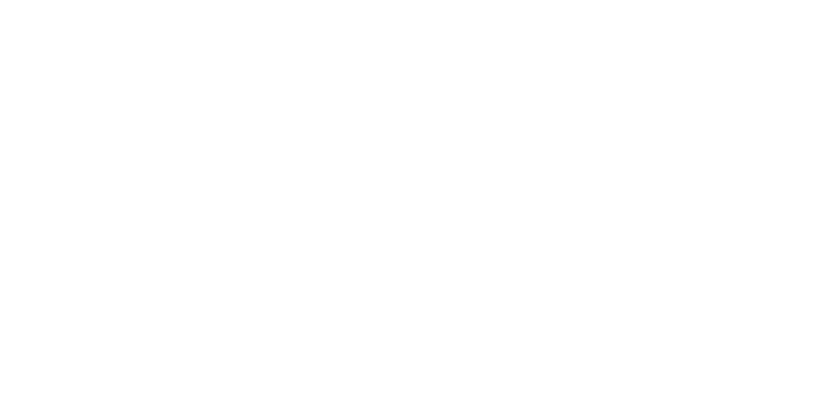
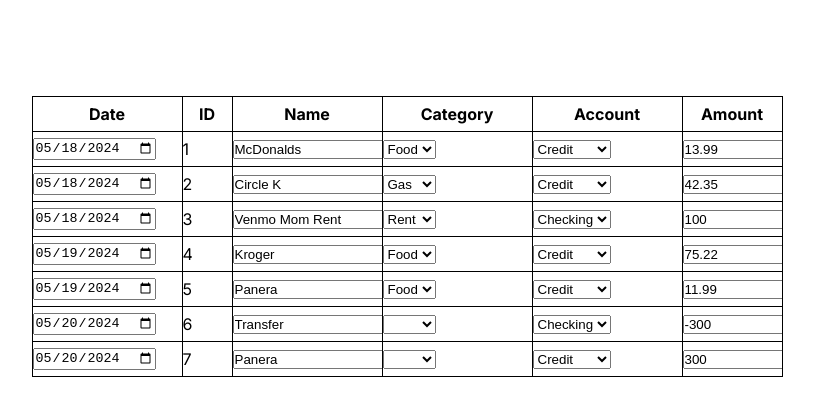
Before and after one commit to JoshSilveous/money-tracker, a Next.js app: page / in a window 1280 px wide. Shown: the top 416 px of the page, without its empty margins (233-1047 px from the left). Built offline with nearby package versions, Linux system fonts and the light colour scheme.

Commit message:
added Transactions table with basic rendering

```diff
--- /dev/null
+++ b/app/components/TransactionsTable/TransactionsTable.tsx
@@ -0,0 +1,87 @@
+'use client'
+import { useEffect, useState } from 'react'
+import styles from './TransactionsTable.module.scss'
+import { getAccounts, getCategories, getTransactions } from '@/mock_srv'
+import { JGrid, JGridProps } from '../JGrid/JGrid'
+import { formatDate } from '@/app/util/formatDate'
+
+export function TransactionsTable() {
+	interface DataState {
+		transactions: Transaction[]
+		categories: Category[]
+		accounts: Account[]
+	}
+	const [data, setData] = useState<DataState>()
+
+	useEffect(() => {
+		Promise.all([getTransactions(), getCategories(), getAccounts()]).then((res) => {
+			console.log(res)
+			setData({
+				transactions: res[0],
+				categories: res[1],
+				accounts: res[2],
+			})
+		})
+	}, [])
+
+	if (data === undefined) {
+		return <div>Loading...</div>
+	}
+	// beyond this point, data has been loaded
+
+	const columnTitles = ['Date', 'ID', 'Name', 'Category', 'Account', 'Amount']
+	const defaultColumnWidths = ['150px', '50px', '150px', '150px', '150px', '100px']
+
+	const columnHeaderElems = columnTitles.map((title) => (
+		<div className={styles.header}>{title}</div>
+	))
+	// yyyy-mm-dd
+	const transactionsElems = data.transactions.map((transaction) => {
+		const formattedDate = formatDate(transaction.date)
+
+		const categoryDropdown = (
+			<select
+				data-key='category_id'
+				defaultValue={transaction.category_id === null ? '' : transaction.category_id}
+			>
+				<option value='' />
+				{data!.categories.map((category) => {
+					return <option value={category.category_id}>{category.name}</option>
+				})}
+			</select>
+		)
+
+		const accountDropdown = (
+			<select
+				data-key='account_id'
+				defaultValue={transaction.account_id === null ? '' : transaction.account_id}
+			>
+				<option value='' />
+				{data!.accounts.map((account) => {
+					return <option value={account.account_id}>{account.name}</option>
+				})}
+			</select>
+		)
+
+		return [
+			<input data-key='date' type='date' defaultValue={formattedDate} />,
+			<div data-key='transaction_id'>{transaction.transaction_id}</div>,
+			<input data-key='name' type='text' defaultValue={transaction.name} />,
+			categoryDropdown,
+			accountDropdown,
+			<input data-key='amount' type='number' defaultValue={transaction.amount} />,
+		]
+	})
+
+	const jGridConfig: JGridProps = {
+		headers: columnHeaderElems,
+		content: transactionsElems,
+		defaultColumnWidths: defaultColumnWidths,
+	}
+
+	return (
+		<div>
+			<JGrid {...jGridConfig} />
+		</div>
+	)
+}
--- a/app/page.tsx
+++ b/app/page.tsx
@@ -1,5 +1,10 @@
+import { TransactionsTable } from './components/TransactionsTable/TransactionsTable'
 import styles from './page.module.scss'
 
 export default function Home() {
-	return <main className={styles.main}></main>
+	return (
+		<main className={styles.main}>
+			<TransactionsTable />
+		</main>
+	)
 }
--- /dev/null
+++ b/app/util/formatDate.ts
@@ -0,0 +1,6 @@
+export function formatDate(date: Date) {
+	const year = date.getFullYear()
+	const month = String(date.getMonth() + 1).padStart(2, '0')
+	const day = String(date.getDate()).padStart(2, '0')
+	return `${year}-${month}-${day}`
+}
```
Also changed, not shown: app/components/TransactionsTable/TransactionsTable.module.scss (added).
